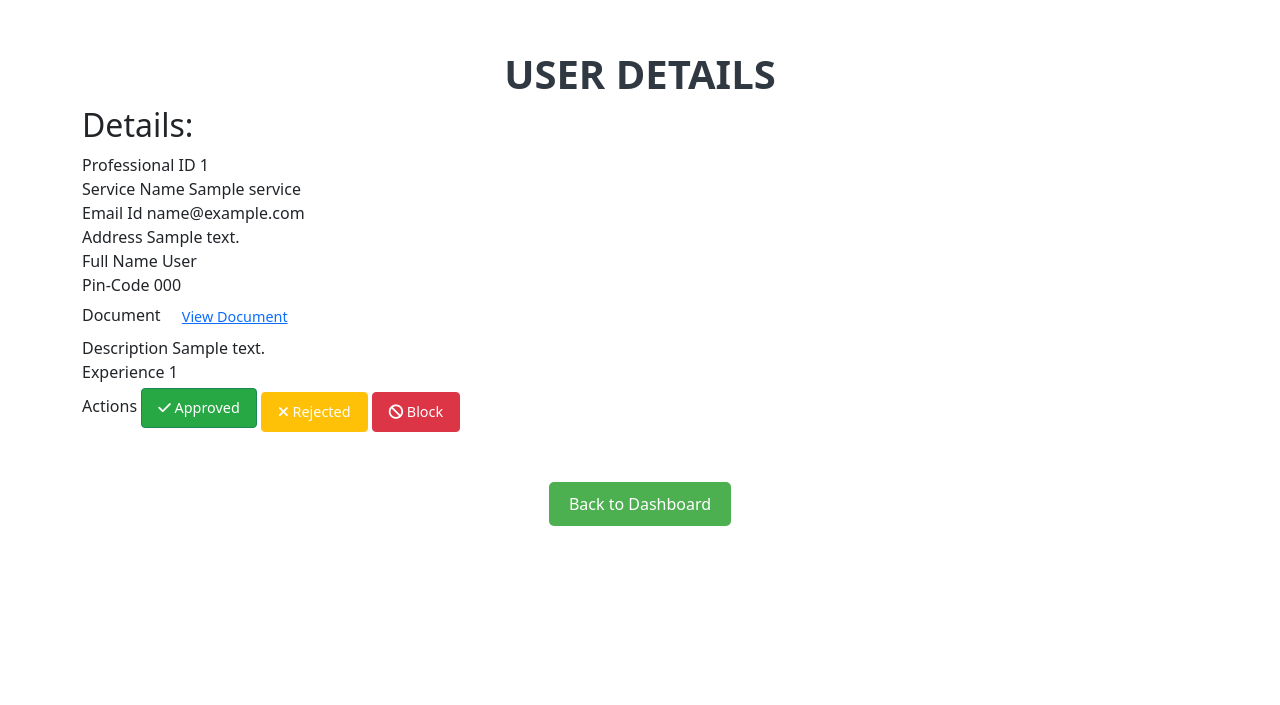
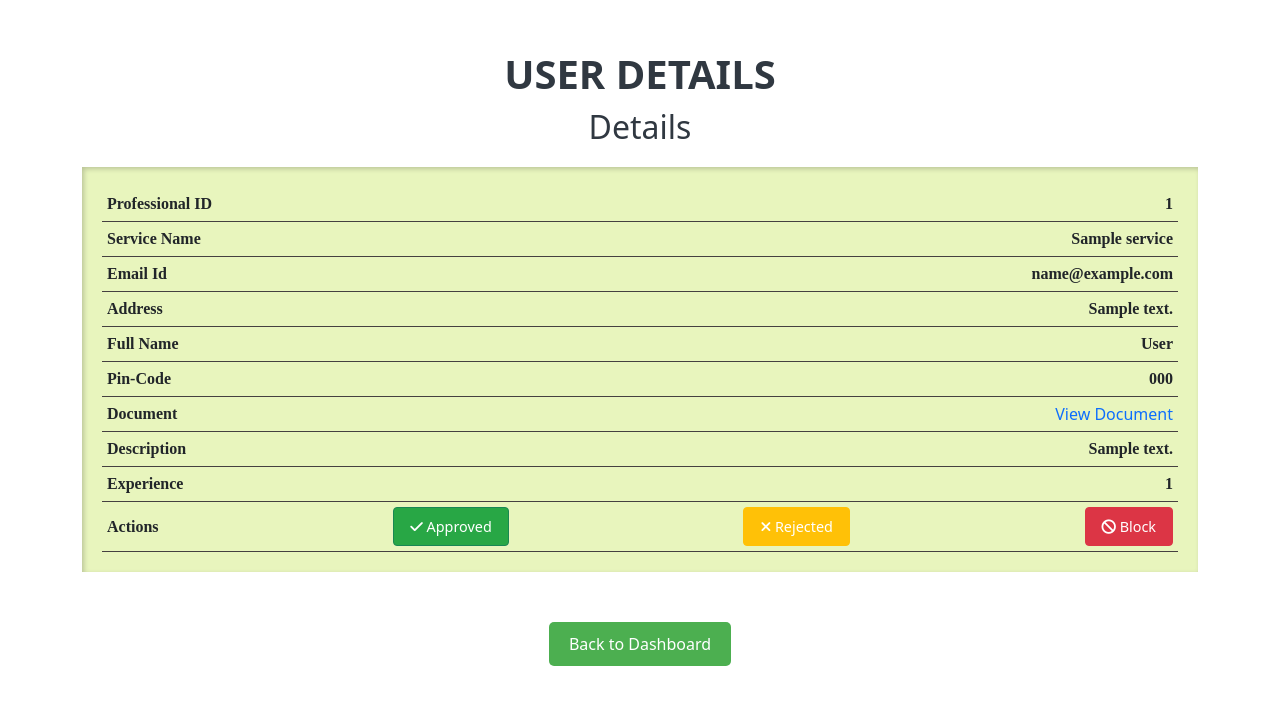
Before and after one commit to vanika02/HouseholdApp, a Flask app: page /professional/1/show in a window 1280 px wide. Shown: the part 76-781 px from the top of the page. Run offline with Flask 3, Linux system fonts and the light colour scheme; the visitor is signed in with stand-in values (Sample User, id 1); tables that the repository leaves empty hold one stand-in row (values such as "Sample post"); parts of the project's set-up code (start-up, migrations or seed data) failed here and were passed over; some libraries are stand-ins or nearby versions.

Commit message:
professional show profile page styling modified

```diff
--- a/app/static/css/style.css
+++ b/app/static/css/style.css
@@ -317,3 +317,42 @@ h2.display-2 {
     text-transform: uppercase;
     color: #303841;
 }
+
+.prof-details {
+    text-align: center;
+    margin-top: 10px;
+    margin-bottom: 20px;
+    color: #303841;
+}
+
+.prof-info {
+    display: block;
+    width: 100%;
+    padding: 20px;
+    box-sizing: border-box;
+    box-shadow: inset 2px 2px 5px rgba(0, 0, 0, 0.2);
+    background-color: #E8F5BD;
+}
+
+
+.prof-profile-row {
+    display: flex;
+    justify-content: space-between;
+    align-items: center;
+    padding: 5px;
+    border-bottom: 0.5px solid #454040;
+}
+
+.show-label {
+    font-family: 'Times New Roman', Times, serif;
+    font-weight: 700;
+}
+
+.show-value {
+    font-family: 'Times New Roman', Times, serif;
+    font-weight: 700;
+}
+
+.prof-doc {
+    text-decoration: none;
+}
--- a/app/templates/professional/show.html
+++ b/app/templates/professional/show.html
@@ -6,7 +6,7 @@
 {% block content %}
 
 <h1 class="prof-fullname">{{professional.fullname }} Details</h1>
-<h2 class="prof-details">Details:</h2>
+<h2 class="prof-details">Details</h2>
 
 <div class="prof-info">
     <div class="prof-profile-row">
@@ -41,8 +41,7 @@
 
     <div class="prof-profile-row">
         <span class="show-label">Document</span>
-        <a href="{{ url_for('static', filename='files/' + professional.document) }}" target="_blank"
-            class="btn btn-link">
+        <a href="{{ url_for('static', filename='files/' + professional.document) }}" target="_blank" class="prof-doc">
             View Document
         </a>
     </div>
@@ -64,25 +63,25 @@
             <i class="fas fa-check"></i> Approved
         </a>
         {% else %}
-        <a href="{{url_for('admin.approve_professional', id=professional.id)}}" class="btn btn-primary mt-2 ">
+        <a href="{{url_for('admin.approve_professional', id=professional.id)}}" class="btn btn-primary">
             <i class="fas fa-check"></i> Approve
         </a>
         {% endif %}
         {% if professional.is_rejected %}
-        <a href="" class="btn btn-warning mt-2">
+        <a href="" class="btn btn-warning">
             <i class="fas fa-times"></i> Rejected
         </a>
         {% elif not professional.is_rejected %}
-        <a href="{{url_for('admin.reject_professional', id=professional.id)}}" class="btn btn-warning mt-2">
+        <a href="{{url_for('admin.reject_professional', id=professional.id)}}" class="btn btn-warning">
             <i class="fas fa-times"></i> Reject
         </a>
         {% endif %}
         {%if professional.user.is_blocked %}
-        <a href="" class="btn btn-danger mt-2">
+        <a href="" class="btn btn-danger">
             <i class="fas fa-ban"></i> Blocked
         </a>
         {% else %}
-        <a href="{{url_for('admin.block_professional', id=professional.id)}}" class="btn btn-danger mt-2">
+        <a href="{{url_for('admin.block_professional', id=professional.id)}}" class="btn btn-danger">
             <i class="fas fa-ban"></i> Block
         </a>
         {% endif %}
@@ -152,7 +151,7 @@
         </tbody>
     </table> -->
 </div>
-<div style="margin-top: 50px; text-align: center;">
+<div style="margin: 50px; text-align: center;">
     <!-- Back to Dashboard Button -->
     <a href="{{ url_for('admin.admin_dashboard') }}">
         <button
```
